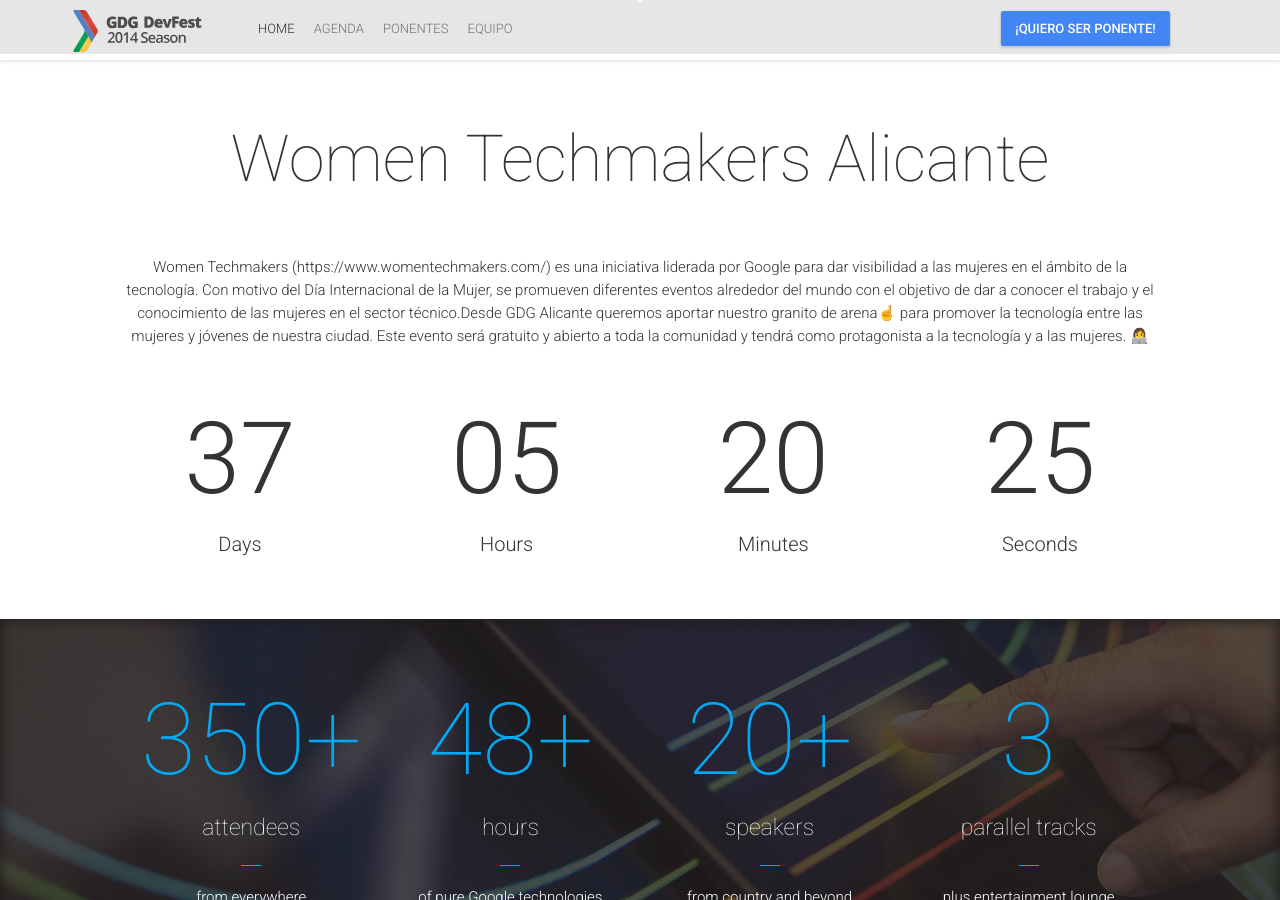
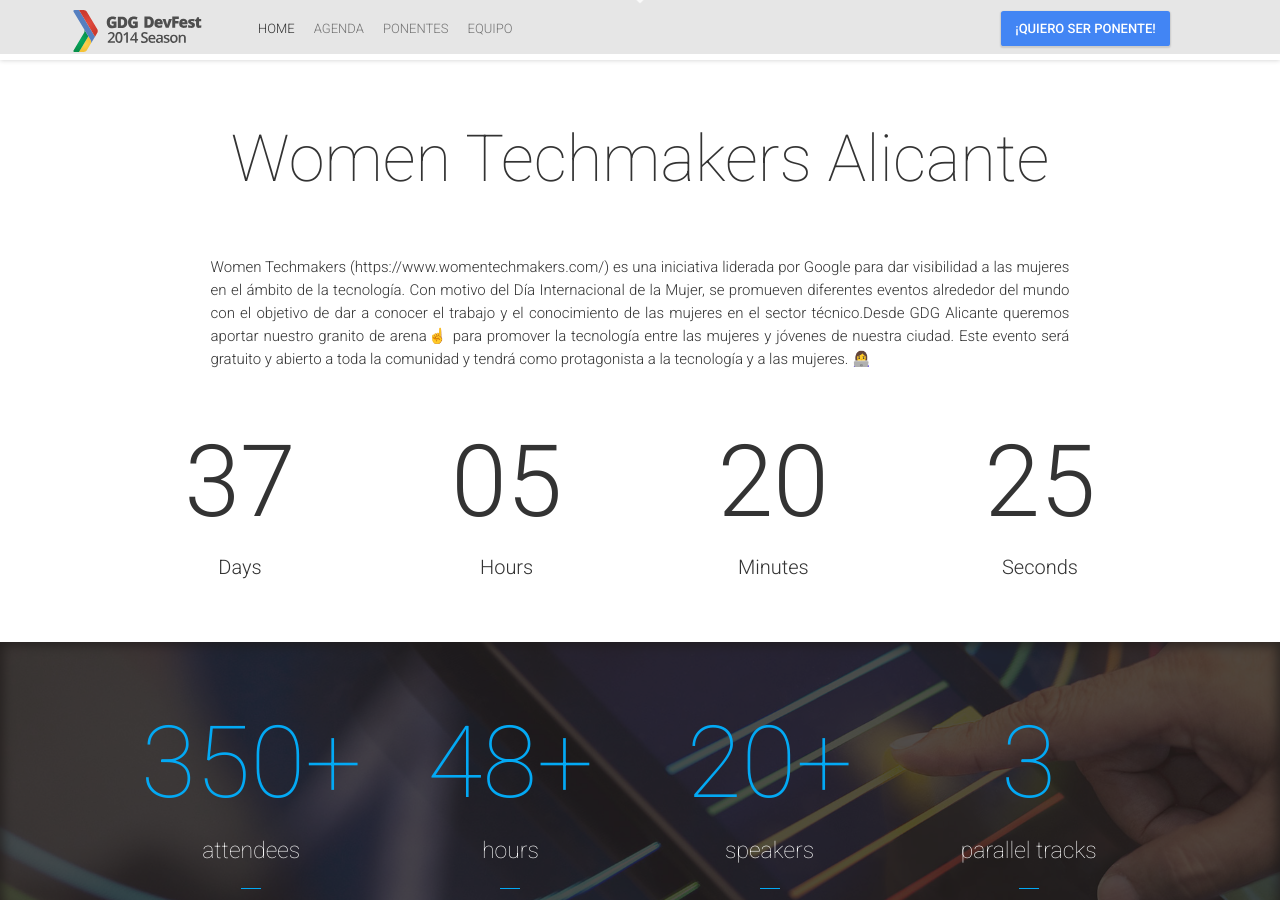
Before and after one commit to wtmalicante/wtmalicante.github.io, a Jekyll site: the page built from index.html, in a window 1280 px wide and 900 px high, scrolled down 846 px. Built offline with Jekyll 4.4.1, drawn with Linux system fonts in a browser that asks for light colours; nearby versions of some CDN libraries; comment, search, counter and statistics services are not loaded.

Commit message:
Update about.html

```diff
--- a/_includes/about.html
+++ b/_includes/about.html
@@ -7,7 +7,7 @@
                 {% assign animationDelay = 0 %}
                 {% for about in site.aboutBlock %}
                 {% assign colWidth = 12 | divided_by: forloop.length %}
-                <div class="col-md-{{ colWidth }} col-xs-12">
+                <div class="col-md-offset-1 col-sm-offset-1 col-md-10 col-sm-10 col-xs-12" style="text-align:justify">
                     <div class="animated hiding" data-animation="fadeInDown" data-delay="{{ animationDelay }}" style="padding-bottom:30px">
                         <!--<h5>{{ about.title }}</h5>-->
                         <!--<img class="img-circle" src="{{ site.baseurl }}/img/about-section/{{ about.image }}" height="128" width="128" alt="{{ about.title }}">-->
```
